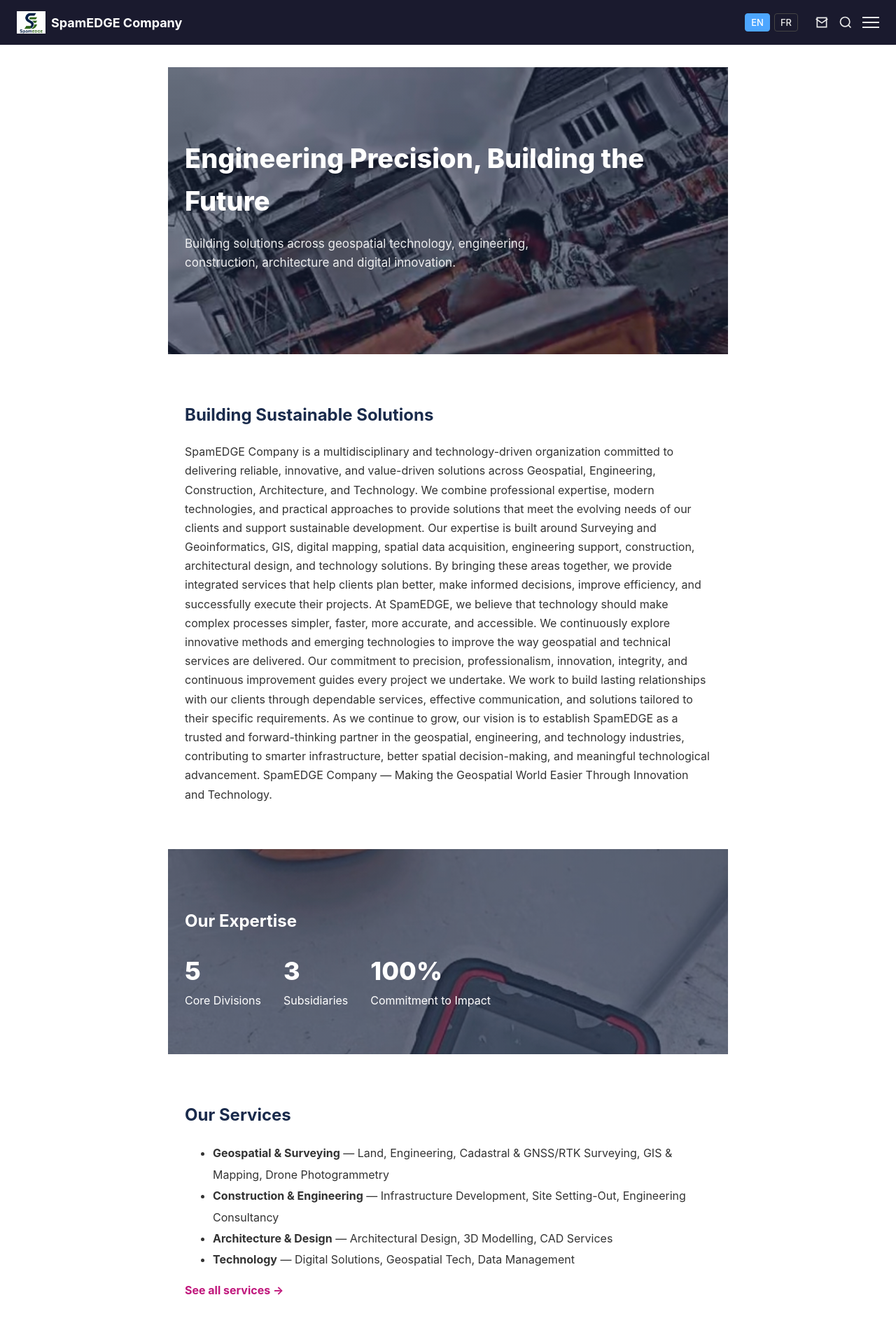
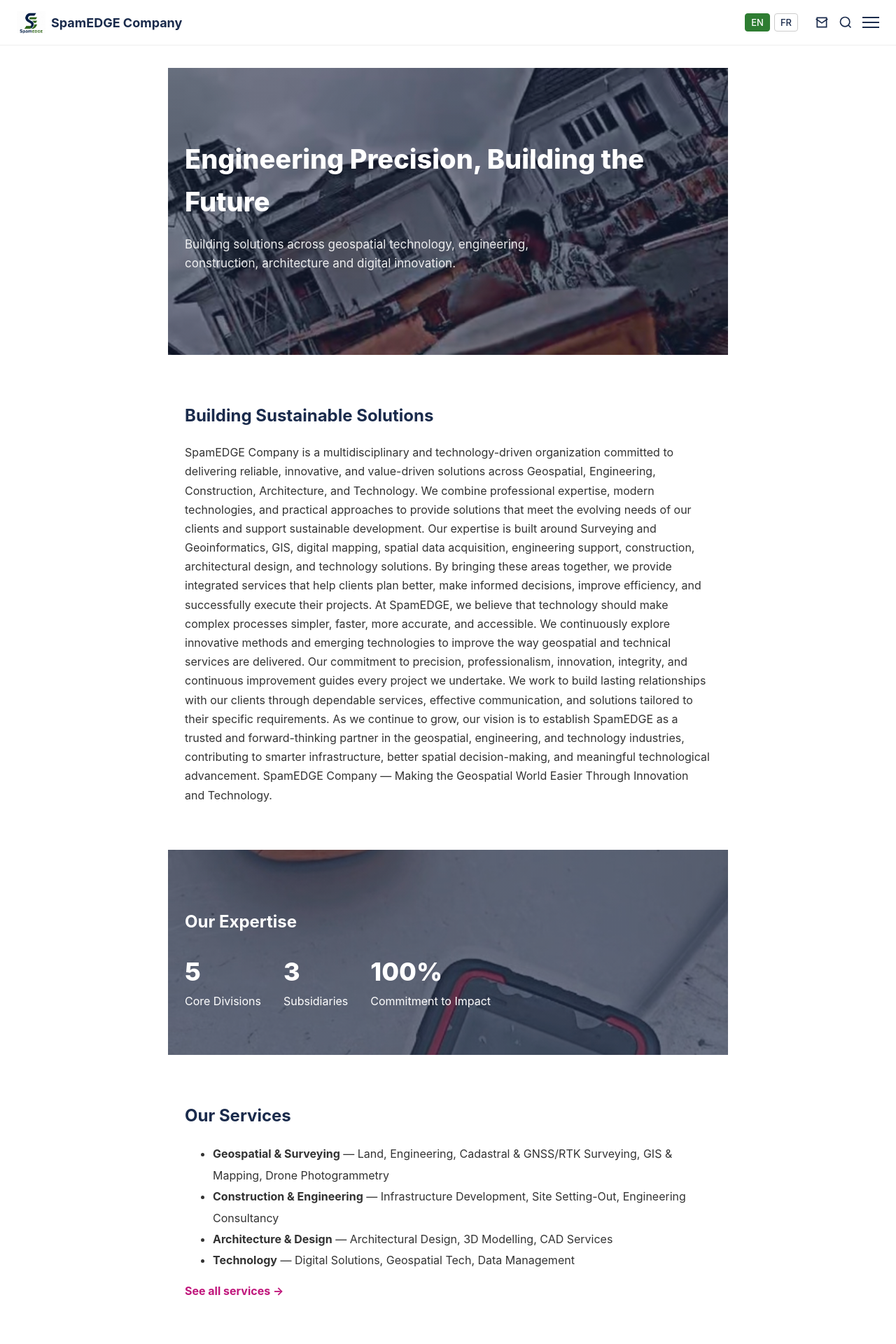
Before and after one commit to spamEDGEcompany/spamEDGEcompany.github.io, a Jekyll site: the page built from index.md, in a window 1280 px wide. Shown: the top 1920 px of the page at 70% size. Built offline with Jekyll 4.4.1, drawn with Linux system fonts in a browser that asks for light colours.

Commit message:
Update default.html

```diff
--- a/_layouts/default.html
+++ b/_layouts/default.html
@@ -13,33 +13,34 @@
 <link rel="manifest" href="/site.webmanifest">
 <style>
 body { font-family: -apple-system, Arial, sans-serif; margin: 0; padding: 0; color: #24292e; }
-nav { background: #1a1a2e; padding: 16px 24px; display: flex; gap: 24px; align-items: center; }
-nav .brand { color: #fff; font-weight: bold; font-size: 18px; margin-right: auto; }
-nav a { color: #eaeaea; text-decoration: none; font-weight: 500; }
-nav a:hover { color: #4da6ff; }
+nav { background: #fff; padding: 16px 24px; display: flex; gap: 24px; align-items: center; border-bottom: 1px solid #eee; }
+nav .brand { color: #1a2b4c; font-weight: bold; font-size: 18px; margin-right: auto; }
+nav a { color: #1a2b4c; text-decoration: none; font-weight: 500; }
+nav a:hover { color: #2e7d32; }
 main { max-width: 800px; margin: 0 auto; padding: 32px 24px; line-height: 1.6; }
 .lang-switch { display: flex; gap: 6px; margin-left: auto; }
-.lang-switch a { padding: 4px 8px; border: 1px solid #444; border-radius: 4px; font-size: 13px; }
-.lang-switch a.active { background: #4da6ff; border-color: #4da6ff; color: #fff; }
+.lang-switch a { padding: 4px 8px; border: 1px solid #ccc; border-radius: 4px; font-size: 13px; color: #1a2b4c; }
+.lang-switch a.active { background: #2e7d32; border-color: #2e7d32; color: #fff; }
 .nav-icons { display: flex; gap: 14px; align-items: center; }
-.nav-icons button, .nav-icons a { background: none; border: none; cursor: pointer; color: #eaeaea; display: flex; align-items: center; padding: 0; }
+.nav-icons button, .nav-icons a { background: none; border: none; cursor: pointer; color: #1a2b4c; display: flex; align-items: center; padding: 0; }
 .nav-icons svg { width: 20px; height: 20px; fill: none; stroke: currentColor; stroke-width: 2; }
-.search-box { display: none; position: absolute; top: 60px; right: 24px; background: #1a1a2e; padding: 10px; border-radius: 6px; box-shadow: 0 8px 16px rgba(0,0,0,0.3); }
+.search-box { display: none; position: absolute; top: 60px; right: 24px; background: #1a2b4c; padding: 10px; border-radius: 6px; box-shadow: 0 8px 16px rgba(0,0,0,0.3); }
 .search-box.open { display: flex; }
 .search-box input { padding: 8px 10px; border: none; border-radius: 4px; width: 200px; }
 .hamburger-btn { background: none; border: none; cursor: pointer; display: flex; flex-direction: column; gap: 5px; padding: 4px; }
-.hamburger-btn span { width: 24px; height: 2px; background: #eaeaea; display: block; }
+.hamburger-btn span { width: 24px; height: 2px; background: #1a2b4c; display: block; }
 .mobile-menu { display: none; position: fixed; top: 0; right: 0; width: 280px; height: 100%; background: #fff; box-shadow: -4px 0 20px rgba(0,0,0,0.2); z-index: 100; padding: 24px; flex-direction: column; gap: 4px; }
 .mobile-menu.open { display: flex; }
 .mobile-menu a { color: #1a2b4c; text-decoration: none; padding: 14px 8px; border-bottom: 1px solid #eee; font-weight: 500; }
+.mobile-menu a:hover { color: #2e7d32; }
 .mobile-menu .close-btn { align-self: flex-end; background: none; border: none; font-size: 24px; cursor: pointer; margin-bottom: 12px; color: #1a2b4c; }
 .overlay { display: none; position: fixed; top: 0; left: 0; width: 100%; height: 100%; background: rgba(0,0,0,0.4); z-index: 99; }
 .overlay.open { display: block; }
 .news-hero { position: relative; overflow: hidden; padding: 80px 20px 140px; text-align: center; background: #fff; }
 .watermark { position: absolute; bottom: -10px; left: 0; width: 100%; font-size: 18vw; font-weight: 800; color: #f2f4f7; z-index: 0; white-space: nowrap; line-height: 1; }
 .hero-content { position: relative; z-index: 1; }
-.hero-content h1 { font-size: 3rem; color: #3aa0b3; margin-bottom: 40px; }
-.cta-btn { display: inline-block; background: #4aa8b8; color: #fff; text-decoration: none; font-weight: 700; letter-spacing: 0.05em; padding: 20px 50px; text-transform: uppercase; }
+.hero-content h1 { font-size: 3rem; color: #2e7d32; margin-bottom: 40px; }
+.cta-btn { display: inline-block; background: #2e7d32; color: #fff; text-decoration: none; font-weight: 700; letter-spacing: 0.05em; padding: 20px 50px; text-transform: uppercase; }
 .news-hero::after { content: ""; position: absolute; bottom: 0; left: 0; width: 100%; height: 120px; background: #1c3a68; clip-path: polygon(0 40%, 100% 0%, 100% 100%, 0% 100%); z-index: 0; }
 .site-footer { position: relative; background: #1a2b4c; color: #fff; padding: 48px 24px 32px; margin-top: 40px; }
 .site-footer::before { content: ""; position: absolute; top: -60px; left: 0; width: 100%; height: 60px; background: #fff; clip-path: polygon(0 0, 100% 0, 100% 100%, 0 40%); }
```
